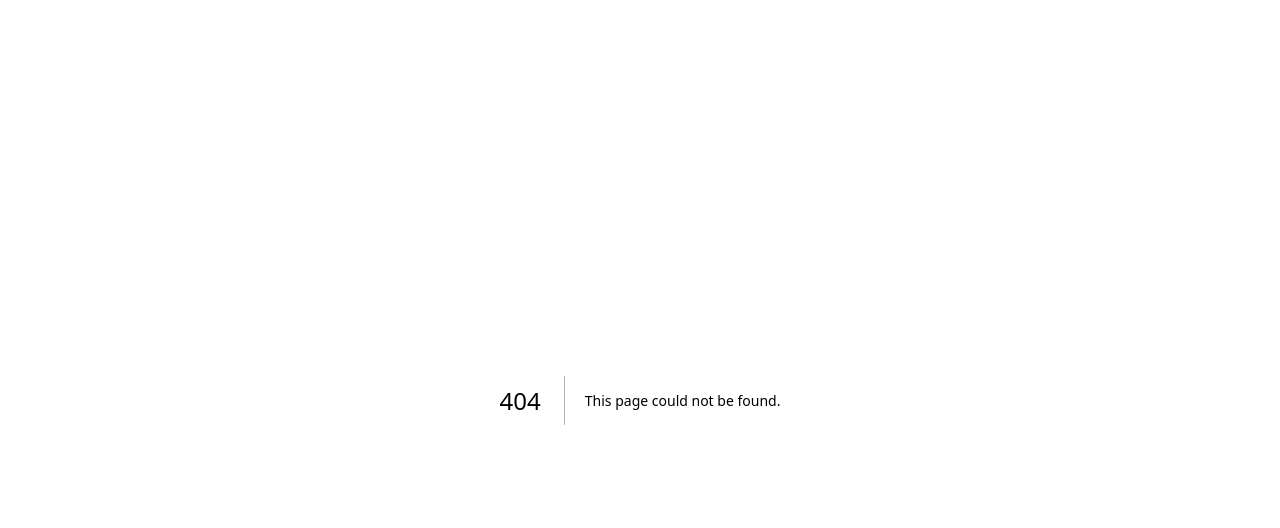
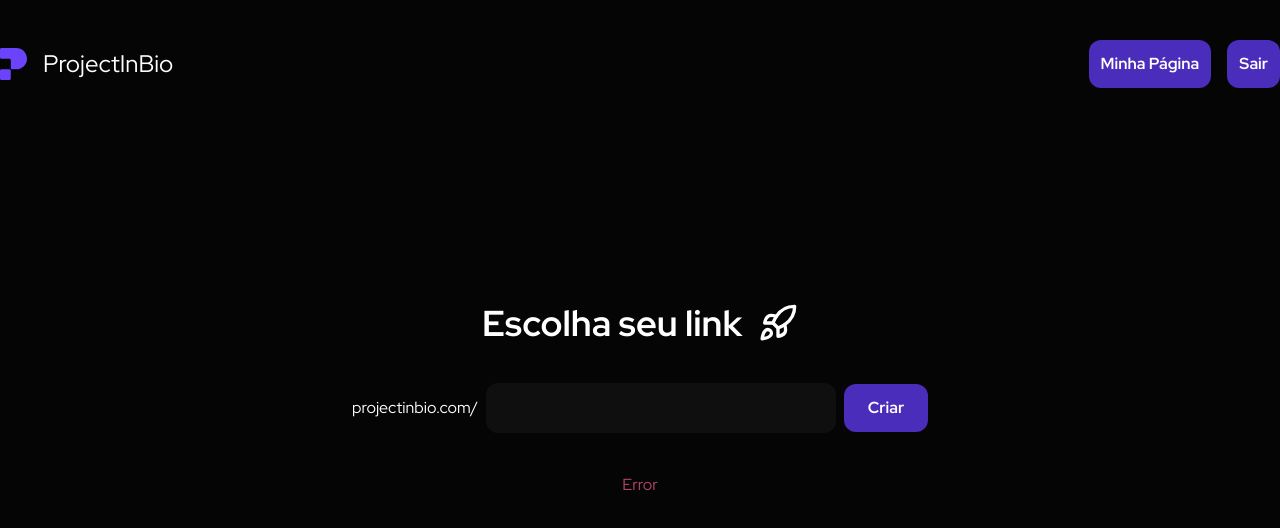
Before and after one commit to vanessabrazuna/project-in-bio, a Next.js app: page /create in a window 1280 px wide. Before the commit this address had no page. Shown: the top 528 px of the page. Built offline with nearby package versions, Linux system fonts and the light colour scheme.

Commit message:
feat: Create link page

```diff
--- /dev/null
+++ b/app/(pages)/create/create-link-form.tsx
@@ -0,0 +1,3 @@
+export default function CreateLinkForm() {
+  return <div>Create Link Form</div>
+}
--- /dev/null
+++ b/app/(pages)/create/page.tsx
@@ -0,0 +1,29 @@
+import Header from "@/app/components/landing-page/header"
+import Button from "@/app/components/ui/button"
+import TextInput from "@/app/components/ui/text-input"
+import { Rocket } from "lucide-react"
+
+export default function CreatePage() {
+	return (
+		<div>
+			<Header />
+			<div className="h-screen flex flex-col gap-10 items-center justify-center max-w-xl mx-auto">
+				<div className="flex items-center gap-4">
+					<h1 className="text-4xl font-bold text-white">Escolha seu link</h1>
+					<Rocket className="size-10" />
+				</div>
+
+				<form
+					className="w-full flex items-center gap-2"
+				>
+					<span>projectinbio.com/</span>
+					<TextInput />
+					<Button className="w-[126px]">Criar</Button>
+				</form>
+        <div>
+          <span className="text-accent-pink">Error</span>
+        </div>
+			</div>
+		</div>
+	)
+}
--- a/app/globals.css
+++ b/app/(pages)/globals.css
@@ -1,8 +1,6 @@
 @import "tailwindcss";
 
 @theme inline {
-  /* --color-*: initial; */
-
   --color-background-primary: #050505;
   --color-background-secondary: #0f0f10;
   --color-background-tertiary: #19191a;
--- /dev/null
+++ b/app/(pages)/page.tsx
@@ -0,0 +1,17 @@
+import Faq from "../components/landing-page/faq"
+import Header from "../components/landing-page/header"
+import Hero from "../components/landing-page/hero"
+import Pricing from "../components/landing-page/pricing"
+import VideoExplanation from "../components/landing-page/video-explanation"
+
+export default function Home() {
+  return (
+    <div className="max-w-7xl mx-auto">
+      <Header />
+      <Hero />
+      <VideoExplanation />
+      <Pricing />
+      <Faq />
+    </div>
+  )
+}
--- a/app/components/ui/text-input.tsx
+++ b/app/components/ui/text-input.tsx
@@ -1,15 +1,18 @@
 import { cn } from "@/app/lib/utils"
 
 export default function TextInput(
-  props: React.InputHTMLAttributes<HTMLInputElement>
+	props: React.InputHTMLAttributes<HTMLInputElement>,
 ) {
 	return (
 		<input
 			{...props}
 			className={cn(
 				`w-full p-3 bg-background-secondary text-white placeholder:text-content-placeholder rounded-xl
-        border border-transparent hover:border-border-secondary hover:text-content-body active:border-border-tertiary`,
-        props.className
+        border border-transparent
+        hover:border-border-secondary
+        focus:border-(--color-accent-purple)
+        focus:outline-none`,
+				props.className,
 			)}
 		/>
 	)
--- a/app/page.tsx
+++ /dev/null
@@ -1,17 +0,0 @@
-import Faq from "./components/landing-page/faq"
-import Header from "./components/landing-page/header"
-import Hero from "./components/landing-page/hero"
-import Pricing from "./components/landing-page/pricing"
-import VideoExplanation from "./components/landing-page/video-explanation"
-
-export default function Home() {
-  return (
-    <div className="max-w-7xl mx-auto">
-      <Header />
-      <Hero />
-      <VideoExplanation />
-      <Pricing />
-      <Faq />
-    </div>
-  )
-}
```
Also changed, not shown: app/(pages)/layout.tsx (renamed from app/layout.tsx). Lines whose indentation alone changed are shown as unchanged.
